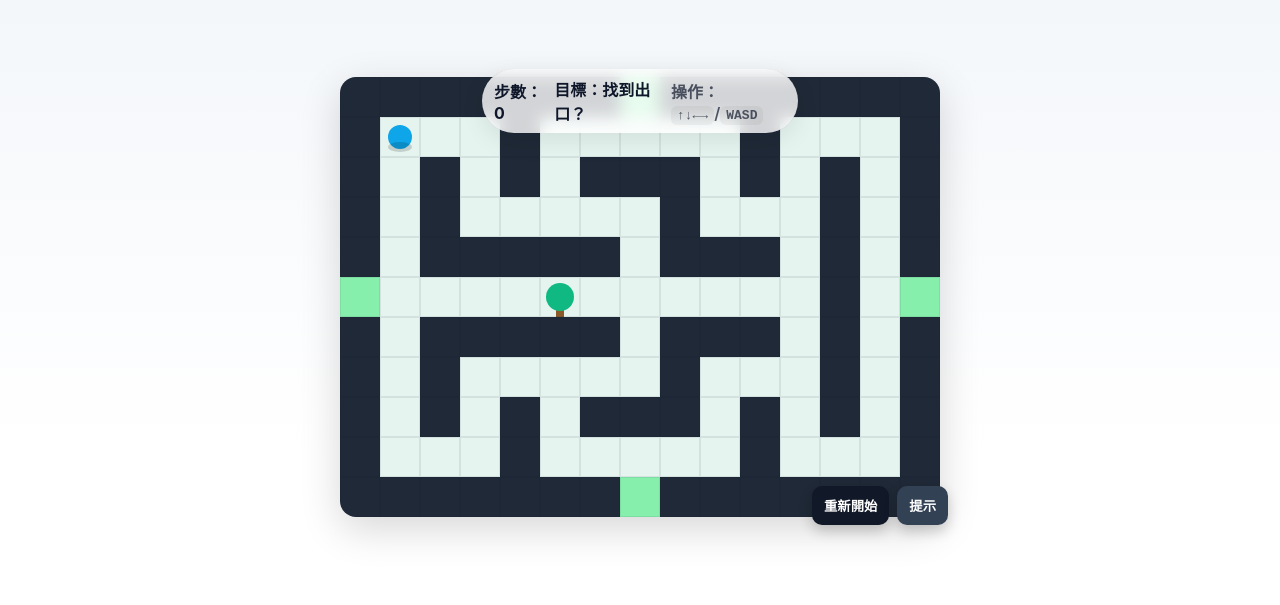
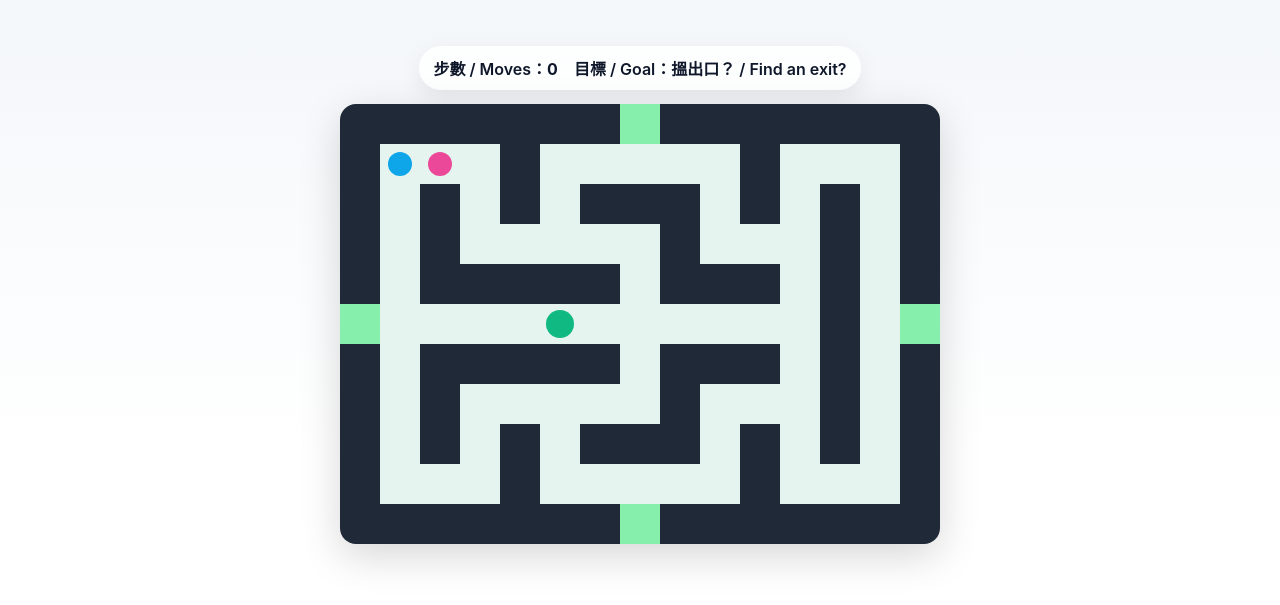
Before and after one commit to sddaassddasd-collab/kasenmaze, a plain HTML site: page maze.html in a window 1280 px wide. Shown: the part 103-708 px from the top of the page. Drawn offline with Linux system fonts and the light colour scheme.

Commit message:
Update maze.html

```diff
--- a/maze.html
+++ b/maze.html
@@ -3,227 +3,138 @@
 <head>
 <meta charset="utf-8" />
 <meta name="viewport" content="width=device-width, initial-scale=1" />
-  <title>公園迷宮｜四個出口都不通</title>
+<title>迷宮｜No Way Out</title>
 <style>
-    :root{--bg:#f1f5f9;--ink:#0f172a;--wall:#1f2937;--path:#e5f4ef;--exit:#86efac;--player:#0ea5e9;--hud:#ffffffcc}
-    *{box-sizing:border-box}
-    html,body{height:100%;margin:0}
-    body{
+:root{
+  --bg:#f1f5f9;--ink:#0f172a;--wall:#1f2937;--path:#e5f4ef;
+  --exit:#86efac;--player:#0ea5e9;--ghost:#ec4899;--hud:#ffffffcc
+}
+html,body{height:100%;margin:0;display:grid;place-items:center;
   background:linear-gradient(180deg,var(--bg),#fff 70%);
-      color:var(--ink);
-      font-family:-apple-system,BlinkMacSystemFont,"Segoe UI",Roboto,"Noto Sans TC","Helvetica Neue",Arial,sans-serif;
-      display:grid; place-items:center;
+  font-family:-apple-system,"Noto Sans TC",sans-serif;color:var(--ink);}
+.frame{position:relative;padding:16px;display:flex;flex-direction:column;align-items:center;gap:14px}
+.hud{background:var(--hud);backdrop-filter:blur(8px);
+  padding:10px 14px;border-radius:999px;display:flex;gap:16px;align-items:center;font-weight:600;
+  box-shadow:0 8px 24px rgba(0,0,0,.08);user-select:none}
+.toast{position:absolute;left:50%;bottom:18px;transform:translateX(-50%);
+  background:#111827;color:#fff;padding:10px 14px;border-radius:12px;font-weight:700;
+  box-shadow:0 10px 30px rgba(0,0,0,.35);opacity:0;transition:opacity .3s}
+.toast.show{opacity:1}
+canvas{border-radius:16px;box-shadow:0 12px 40px rgba(0,0,0,.16)}
+.endcard{position:absolute;inset:0;display:none;place-items:center;
+  background:rgba(15,23,42,.6);backdrop-filter:blur(4px);border-radius:16px;}
+.endcard.show{display:grid}
+.card{background:#0f172a;color:#e2e8f0;padding:20px;border-radius:16px;
+  text-align:center;width:min(560px,92vw);box-shadow:0 16px 48px rgba(0,0,0,.45)}
+.card h2{margin:.3em 0;font-size:1.4rem}
+.btn-link{padding:.9rem 1.2rem;border:0;border-radius:12px;background:#22c55e;color:#0b1220;
+  font-weight:700;cursor:pointer;text-decoration:none}
+@keyframes shake{
+  0%,100%{transform:translate(0,0)}20%{transform:translate(-4px,0)}
+  40%{transform:translate(4px,0)}60%{transform:translate(-3px,0)}80%{transform:translate(3px,0)}
 }
-    .frame{position:relative; padding:16px}
-    canvas{display:block; border-radius:16px; box-shadow:0 12px 40px rgba(0,0,0,.16);}
-    .hud{
-      position:absolute; left:50%; top:8px; transform:translateX(-50%);
-      background:var(--hud); backdrop-filter:blur(8px);
-      padding:8px 12px; border-radius:999px; display:flex; gap:12px; align-items:center;
-      font-weight:600; box-shadow:0 8px 24px rgba(0,0,0,.08);
-      user-select:none
-    }
-    .hud kbd{background:#00000010; padding:2px 6px; border-radius:6px; font-weight:700}
-    .btns{position:absolute; right:8px; bottom:8px; display:flex; gap:8px}
-    button{border:0; padding:10px 12px; border-radius:10px; font-weight:700; cursor:pointer; background:#111827; color:#fff; box-shadow:0 6px 14px rgba(0,0,0,.2)}
-    button.secondary{background:#334155}
-    .toast{position:absolute; left:50%; bottom:18px; transform:translateX(-50%);
-      background:#111827; color:#fff; padding:10px 14px; border-radius:12px; font-weight:700; box-shadow:0 10px 30px rgba(0,0,0,.35); opacity:0; transition:opacity .3s}
-    .toast.show{opacity:1}
-    /* On-screen dpad for mobile */
-    .dpad{position:absolute; left:12px; bottom:12px; display:grid; grid-template:repeat(3,46px)/repeat(3,46px); gap:8px}
-    .dpad button{background:#0f172a; opacity:.9}
-    .dpad .ghost{visibility:hidden}
+.shake{animation:shake .25s ease-in-out}
 </style>
 </head>
 <body>
 <div class="frame">
-    <div class="hud" aria-live="polite">
-      <span>步數：<b id="moves">0</b></span>
-      <span>目標：找到出口？</span>
-      <span style="opacity:.7">操作：<kbd>↑↓←→</kbd>/<kbd>WASD</kbd></span>
+  <div class="hud">
+    <span>步數 / Moves：<b id="moves">0</b></span>
+    <span>目標 / Goal：搵出口？ / Find an exit?</span>
   </div>
-    <canvas id="view" width="600" height="440" aria-label="公園迷宮畫面"></canvas>
-    <div class="btns">
-      <button id="restart">重新開始</button>
-      <button class="secondary" id="hint">提示</button>
+  <div id="stage" style="position:relative">
+    <canvas id="view" width="600" height="440"></canvas>
+    <div id="toast" class="toast"></div>
+    <div id="endcard" class="endcard">
+      <div class="card">
+        <h2>你走唔甩㗎喇<br><span style="opacity:.9">You can’t get away.</span></h2>
+        <p>四個出口你都試過喇。<br><span style="opacity:.8">You’ve tried all four exits.</span></p>
+        <a id="fallbackLink" class="btn-link" href="https://ths.li/Lxo6Squ" target="_top" rel="noopener">放棄（Give up）</a>
       </div>
-    <div class="toast" id="toast" role="status" aria-live="polite"></div>
-    <div class="dpad" id="dpad" aria-hidden="true">
-      <button data-dx="0" data-dy="-1">↑</button>
-      <div class="ghost"></div>
-      <button data-dx="0" data-dy="1">↓</button>
-      <button data-dx="-1" data-dy="0">←</button>
-      <div class="ghost"></div>
-      <button data-dx="1" data-dy="0">→</button>
-      <div class="ghost"></div>
+    </div>
   </div>
 </div>
 
 <script>
-  // === 基本設定 ===
-  const CELL=40, COLS=15, ROWS=11; // 600x440
-  const canvas = document.getElementById('view');
-  const ctx = canvas.getContext('2d');
-  const toast = document.getElementById('toast');
-  const movesEl = document.getElementById('moves');
-
-  // 地圖圖例：0=路、1=牆、2=出口（假）、3=樹（裝飾/可互動）
-  // 這是一個簡單手刻迷宮，四邊各留一個出口格子（實際不可通）
-  const baseMap = [
-    // 0..14 (15 cols)
-    [1,1,1,1,1,1,1,1,1,1,1,1,1,1,1], // 0 top wall
+const CELL=40,COLS=15,ROWS=11;
+const canvas=document.getElementById('view'),ctx=canvas.getContext('2d');
+const toast=document.getElementById('toast'),movesEl=document.getElementById('moves');
+const stage=document.getElementById('stage'),endcard=document.getElementById('endcard');
+const M=[
+[1,1,1,1,1,1,1,1,1,1,1,1,1,1,1],
 [1,0,0,0,1,0,0,0,0,0,1,0,0,0,1],
 [1,0,1,0,1,0,1,1,1,0,1,0,1,0,1],
 [1,0,1,0,0,0,0,0,1,0,0,0,1,0,1],
 [1,0,1,1,1,1,1,0,1,1,1,0,1,0,1],
-    [1,0,0,0,0,3,0,0,0,0,0,0,1,0,1], // 中央放一棵樹(3)
+[1,0,0,0,0,3,0,0,0,0,0,0,1,0,1],
 [1,0,1,1,1,1,1,0,1,1,1,0,1,0,1],
 [1,0,1,0,0,0,0,0,1,0,0,0,1,0,1],
 [1,0,1,0,1,0,1,1,1,0,1,0,1,0,1],
 [1,0,0,0,1,0,0,0,0,0,1,0,0,0,1],
-    [1,1,1,1,1,1,1,1,1,1,1,1,1,1,1], // 10 bottom wall
+[1,1,1,1,1,1,1,1,1,1,1,1,1,1,1]
 ];
-  // 四個出口位置（視覺上通往外面，但實際被阻擋）
-  const exits = [ {x:7,y:0}, {x:14,y:5}, {x:7,y:10}, {x:0,y:5} ];
-
-  // 在 baseMap 上標記出口
-  const M = baseMap.map((row,y)=> row.map((v,x)=> {
-    if (exits.some(e=>e.x===x && e.y===y)) return 2; // 假出口
-    return v;
-  }));
-
-  const messages = [
-    '此路不通。', '前方施工中。', '鐵柵欄擋住了去路。',
-    '一陣風傳來聲音：回去吧。', '雜草叢生，走不過去。', '保全：公園尚未開放出入口。'
+const exits=[{x:7,y:0},{x:14,y:5},{x:7,y:10},{x:0,y:5}];
+for(const e of exits)M[e.y][e.x]=2;
+const msgExit=[
+'呢度過唔到 / Can’t pass here.',
+'前面封咗路 / Road closed.',
+'欄柵擋住咗 / Blocked by barrier.',
+'有陣風講：「返轉頭啦。」 / A whisper: “Turn back.”'
 ];
-
-  let player, moves;
+let player,ghost,moves=0,tried={},gameOver=false,flashTimer=0;
 
 function reset(){
-    player = {x:1, y:1};
-    moves = 0; updateHUD();
-    draw();
-    say('在公園裡散步吧。四個出口看起來都能出去…嗎？',1200);
+  player={x:1,y:1};ghost={x:2,y:1};moves=0;tried={};gameOver=false;draw();
+  say('慢慢行吓 / Take a stroll.',1500);
 }
-
-  function updateHUD(){ movesEl.textContent = moves; }
-
-  function say(text, ms=1500){
-    toast.textContent = text;
-    toast.classList.add('show');
-    clearTimeout(say._t);
-    say._t = setTimeout(()=> toast.classList.remove('show'), ms);
+function say(t,ms=1500){toast.textContent=t;toast.classList.add('show');clearTimeout(say.t);say.t=setTimeout(()=>toast.classList.remove('show'),ms);}
+function draw(time=0){
+  ctx.clearRect(0,0,canvas.width,canvas.height);
+  for(let y=0;y<ROWS;y++)for(let x=0;x<COLS;x++){
+    let t=M[y][x];ctx.fillStyle=t===1?'#1f2937':'#e5f4ef';ctx.fillRect(x*CELL,y*CELL,CELL,CELL);
+    if(t===2){ctx.fillStyle='#86efac';ctx.fillRect(x*CELL,y*CELL,CELL,CELL);}
+    if(t===3){ctx.fillStyle='#10b981';ctx.beginPath();ctx.arc(x*CELL+20,y*CELL+20,14,0,6.28);ctx.fill();}
   }
-
-  function draw(){
-    ctx.clearRect(0,0,canvas.width,canvas.height);
-    for(let y=0;y<ROWS;y++){
-      for(let x=0;x<COLS;x++){
-        const t = M[y][x];
-        // 背景路徑
-        ctx.fillStyle = t===1 ? getComputedStyle(document.documentElement).getPropertyValue('--wall') : getComputedStyle(document.documentElement).getPropertyValue('--path');
-        ctx.fillRect(x*CELL,y*CELL,CELL,CELL);
-        // 出口著色
-        if(t===2){
-          ctx.fillStyle = getComputedStyle(document.documentElement).getPropertyValue('--exit');
-          ctx.fillRect(x*CELL,y*CELL,CELL,CELL);
+  drawGhost();drawPlayer(time);
 }
-        // 樹木裝飾
-        if(t===3){
-          drawTree(x,y);
+function drawPlayer(time){
+  const near=isNearGhost();
+  const flicker=near && Math.floor(time/150)%2===0;
+  if(flicker)return;
+  const cx=player.x*CELL+20,cy=player.y*CELL+20;
+  ctx.beginPath();ctx.arc(cx,cy,12,0,6.28);
+  ctx.fillStyle='#0ea5e9';ctx.fill();
 }
-        // 網格淡線
-        ctx.strokeStyle = 'rgba(15,23,42,.08)';
-        ctx.strokeRect(x*CELL+0.5,y*CELL+0.5,CELL-1,CELL-1);
+function drawGhost(){
+  const cx=ghost.x*CELL+20,cy=ghost.y*CELL+20;
+  ctx.beginPath();ctx.arc(cx,cy,12,0,6.28);
+  ctx.fillStyle='#ec4899';ctx.fill();
 }
+function isNearGhost(){return Math.abs(player.x-ghost.x)+Math.abs(player.y-ghost.y)<=1;}
+function tryMove(dx,dy){
+  if(gameOver)return;
+  const nx=player.x+dx,ny=player.y+dy;
+  if(M[ny][nx]===1)return;
+  if(M[ny][nx]===2){
+    say(msgExit[(Math.random()*msgExit.length)|0],1000);
+    stage.classList.add('shake');setTimeout(()=>stage.classList.remove('shake'),300);
+    tried[`${nx},${ny}`]=1;if(Object.keys(tried).length===4)end();
+    return;
   }
-    drawPlayer();
+  player.x=nx;player.y=ny;moves++;movesEl.textContent=moves;
+  moveGhost();
+  if(player.x===ghost.x&&player.y===ghost.y)say('又遇到鬼啦！快走！ / Ghost again! Run!',1500);
 }
-
-  function drawTree(x,y){
-    const cx = x*CELL + CELL/2, cy = y*CELL + CELL/2;
-    // 樹幹
-    ctx.fillStyle = '#8b5a2b';
-    ctx.fillRect(cx-4, cy+6, 8, 14);
-    // 樹冠
-    ctx.beginPath();
-    ctx.arc(cx, cy, 14, 0, Math.PI*2);
-    ctx.fillStyle = '#10b981';
-    ctx.fill();
+function moveGhost(){
+  const dirs=[[1,0],[-1,0],[0,1],[0,-1]];
+  const moveset=dirs.filter(([dx,dy])=>M[ghost.y+dy][ghost.x+dx]!==1);
+  if(moveset.length){const [x,y]=moveset[(Math.random()*moveset.length)|0];ghost.x+=x;ghost.y+=y;}
 }
-
-  function drawPlayer(){
-    const cx = player.x*CELL + CELL/2;
-    const cy = player.y*CELL + CELL/2;
-    ctx.beginPath();
-    ctx.arc(cx, cy, 12, 0, Math.PI*2);
-    ctx.fillStyle = getComputedStyle(document.documentElement).getPropertyValue('--player');
-    ctx.fill();
-    // 小陰影
-    ctx.beginPath();
-    ctx.ellipse(cx, cy+10, 12, 5, 0, 0, Math.PI*2);
-    ctx.fillStyle = 'rgba(0,0,0,.15)';
-    ctx.fill();
-  }
-
-  function tryMove(dx,dy){
-    const nx = player.x + dx;
-    const ny = player.y + dy;
-    // 邊界保護
-    if(nx<0||ny<0||nx>=COLS||ny>=ROWS) return;
-    const t = M[ny][nx];
-    if(t===1){ // 牆
-      bump(nx,ny); return;
-    }
-    if(t===2){ // 出口：顯示不通
-      say(messages[(Math.random()*messages.length)|0]);
-      bump(nx,ny); return;
-    }
-    // 允許走到樹旁邊，若站在樹上(3)也視為路可走，並給彩蛋文字
-    player.x = nx; player.y = ny; moves++; updateHUD(); draw();
-    if(t===3){
-      say('你摸了大樹，什麼也沒有發生。也許…這裡本來就沒有出口。');
-    }
-  }
-
-  function bump(nx,ny){
-    // 輕微抖動效果
-    const ox = canvas.style.marginLeft;
-    let i=0; const id = setInterval(()=>{
-      canvas.style.marginLeft = (i%2?'-':'') + '2px';
-      if(++i>6){ clearInterval(id); canvas.style.marginLeft = ox; }
-    }, 30);
-  }
-
-  // 鍵盤操作
-  const keys = {ArrowUp:[0,-1], ArrowDown:[0,1], ArrowLeft:[-1,0], ArrowRight:[1,0],
-                w:[0,-1], s:[0,1], a:[-1,0], d:[1,0], W:[0,-1], S:[0,1], A:[-1,0], D:[1,0]};
-  addEventListener('keydown', e=>{
-    const v = keys[e.key];
-    if(v){ e.preventDefault(); tryMove(v[0],v[1]); }
-  });
-
-  // 重新開始與提示
-  document.getElementById('restart').addEventListener('click', reset);
-  document.getElementById('hint').addEventListener('click', ()=>{
-    say('提示：四個出口都不通。真正的結局，也許是…在公園裡待一會兒。', 2200);
-  });
-
-  // 行動裝置 dpad
-  document.getElementById('dpad').addEventListener('click', (e)=>{
-    const b = e.target.closest('button'); if(!b) return;
-    tryMove(parseInt(b.dataset.dx,10), parseInt(b.dataset.dy,10));
-  });
-  // 如果窄螢幕就顯示 dpad
-  function updateDpad(){
-    document.getElementById('dpad').style.display = matchMedia('(max-width: 760px)').matches ? 'grid' : 'none';
-  }
-  addEventListener('resize', updateDpad);
-
-  // 初始
-  updateDpad();
-  reset();
+function end(){gameOver=true;endcard.classList.add('show');}
+const keys={ArrowUp:[0,-1],ArrowDown:[0,1],ArrowLeft:[-1,0],ArrowRight:[1,0],w:[0,-1],s:[0,1],a:[-1,0],d:[1,0]};
+addEventListener('keydown',e=>{const v=keys[e.key];if(v){e.preventDefault();tryMove(v[0],v[1]);}});
+function loop(t){draw(t);requestAnimationFrame(loop);}
+reset();loop();
 </script>
 </body>
 </html>
```
Lines whose indentation alone changed are shown as unchanged.
